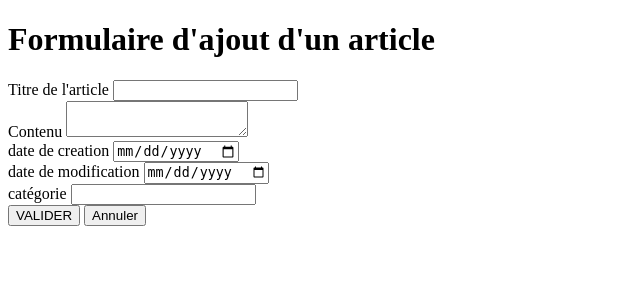
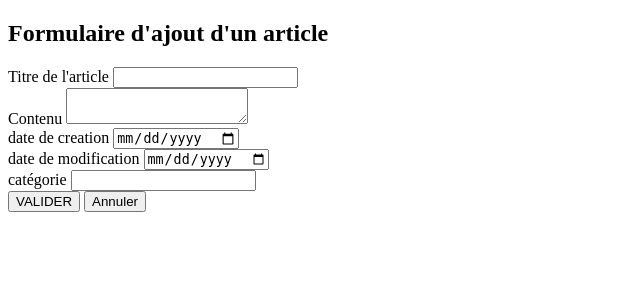
Before and after one commit to Mamie-Nene/SenArticle221, a PHP site: page /views/addArticle.php in a window 1280 px wide. Shown: the top 300 px of the page, without its empty margins (0-640 px from the left). Run offline with PHP 8.4, Linux system fonts and the light colour scheme.

Commit message:
Update addArticle.php

```diff
--- a/views/addArticle.php
+++ b/views/addArticle.php
@@ -7,8 +7,8 @@
         <title> </title>
     </head>
     <body>
-        <h1> Formulaire d'ajout d'un article </h1>
         <form action="../models/addArticle.php" method="post">
+            <h2> Formulaire d'ajout d'un article </h2>
             <div class="input-group">
                 <label for="titre"> Titre de l'article </label>
                 <input type="text" name="titre" id="titre"/>
@@ -31,7 +31,7 @@
            </div>
             <div class="input-group">
                 <button type="submit" value="valider">VALIDER </button>
-                <a href="indexEditeurs.php"> <button class="btn"> Annuler </button> </a>
+                <a href="indexEditeurs.php"> <button class="btn" type="button"> Annuler </button> </a>
             </div>
         </form>
     </body>
```
